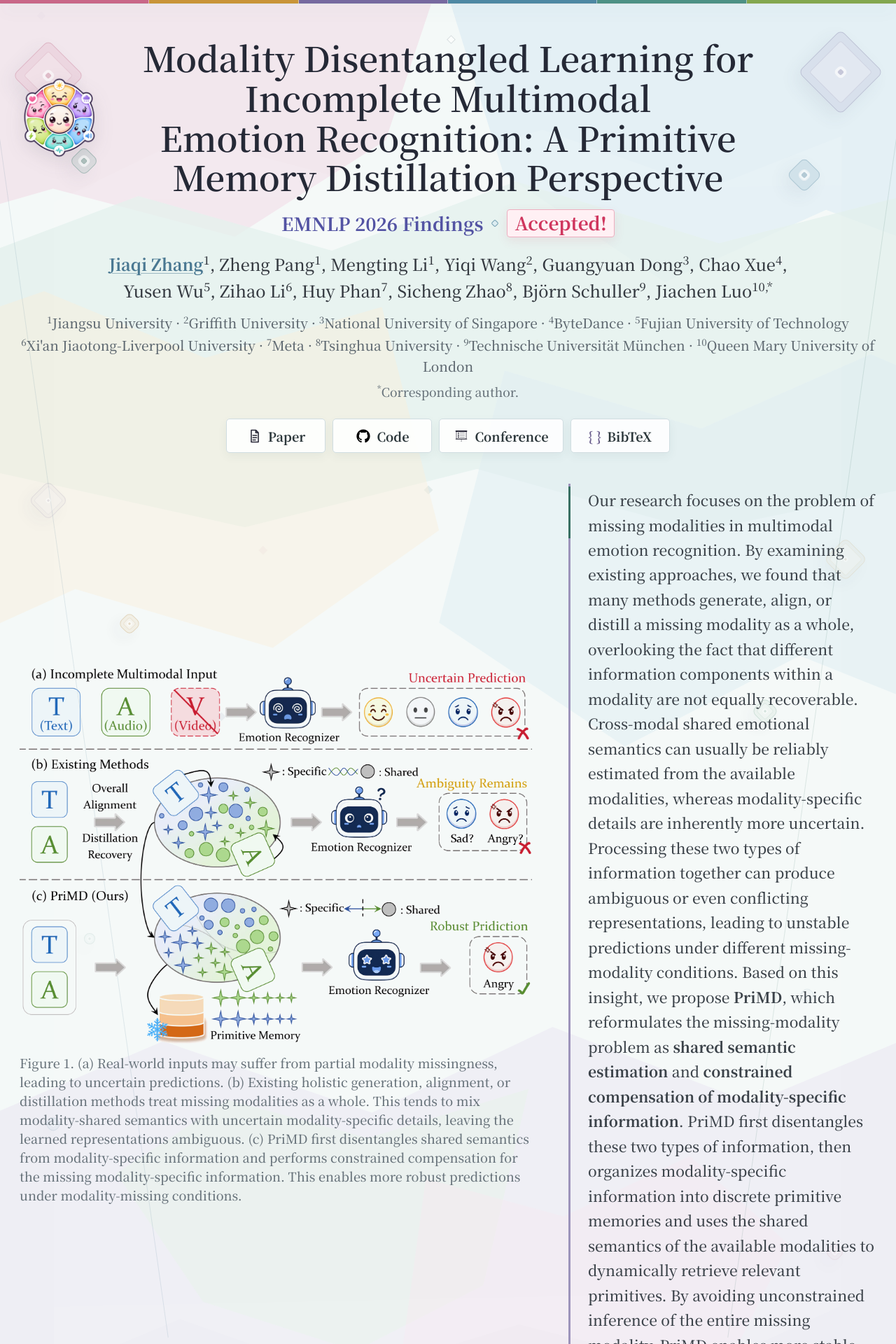
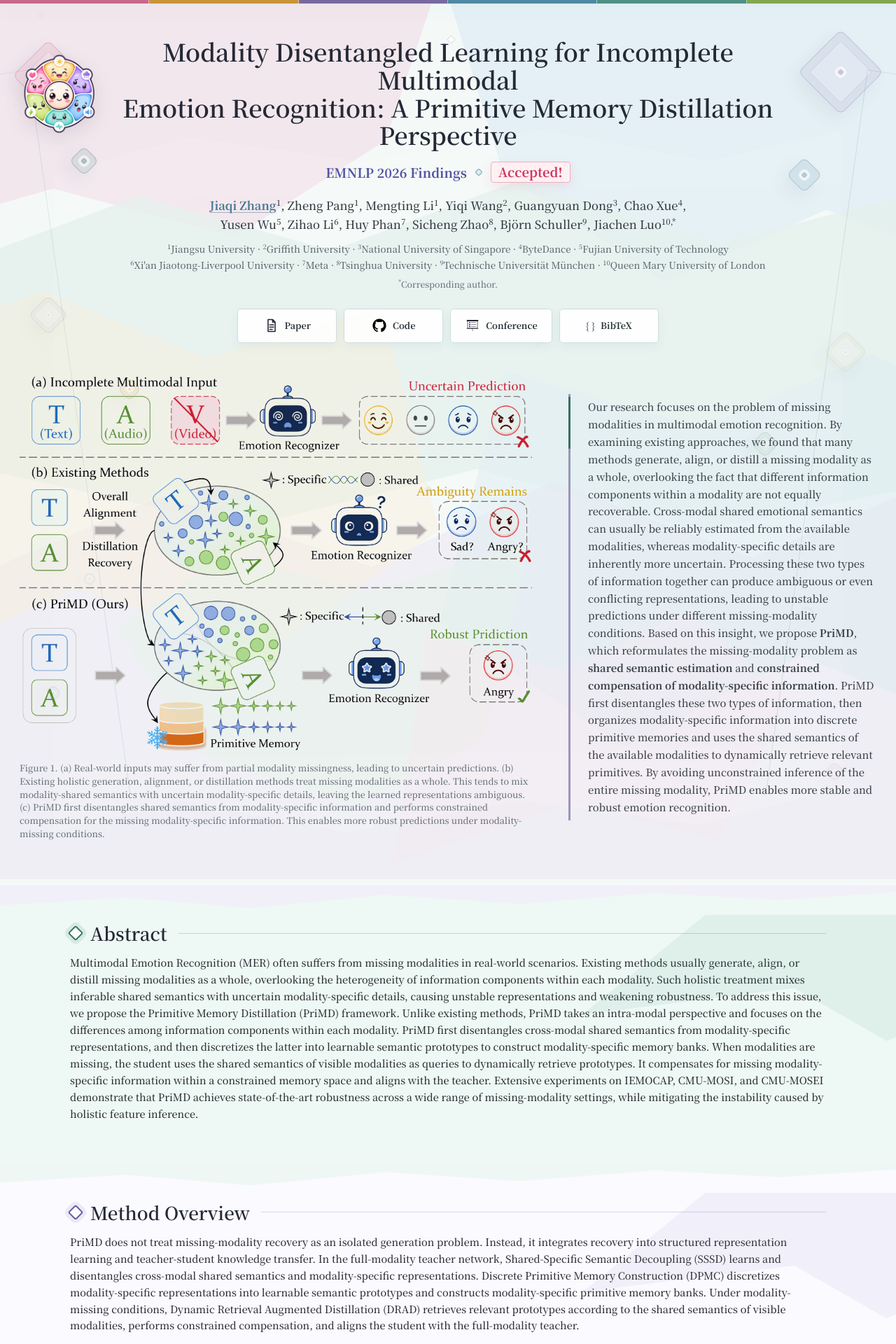
Before and after one commit to JiaqiZhang-Sengoku/JiaqiZhang-Sengoku.github.io, a Jekyll site: the page built from Web/PriMD/index.html, in a window 1280 px wide. Shown: the top 1920 px of the page at 70% size. Built offline with Jekyll 4.4.1, drawn with Linux system fonts in a browser that asks for light colours.

Commit message:
20260707

```diff
--- a/Web/PriMD/index.html
+++ b/Web/PriMD/index.html
@@ -15,7 +15,7 @@ layout: null
   <link rel="shortcut icon" type="image/webp" href="/Web/PriMD/PriMD_Logo.webp?v=20260829-hd">
   <link rel="preload" href="/assets/fonts/noto-serif-sc-latin-vf.woff2?v=20260829" as="font" type="font/woff2" crossorigin>
   <link rel="stylesheet" href="/assets/css/noto-serif-sc.css?v=20260829">
-  <link rel="stylesheet" href="/Web/PriMD/styles.css?v=20260829-noto-serif-sc-compact">
+  <link rel="stylesheet" href="/Web/PriMD/styles.css?v=20260829-noto-serif-sc-compact-30">
 </head>
 <body>
   <main>
--- a/Web/PriMD/styles.css
+++ b/Web/PriMD/styles.css
@@ -29,7 +29,7 @@ body {
   color: var(--ink);
   background: #f4f7f7;
   font-family: "Noto Serif SC", "Source Han Serif SC", "Songti SC", serif;
-  font-size: 20.5px;
+  font-size: 14.4px;
   font-weight: 500;
   line-height: 1.66;
 }
@@ -484,7 +484,7 @@ sup {
   gap: 13px;
   margin: 18px auto 19px;
   color: #5353a3;
-  font-size: 26px;
+  font-size: 18.2px;
   font-weight: 700;
   line-height: 1.25;
 }
@@ -511,7 +511,7 @@ h1 {
   max-width: 1500px;
   margin: 0 auto;
   color: var(--heading);
-  font-size: 49px;
+  font-size: 34.3px;
   font-weight: 600;
   line-height: 1.16;
   letter-spacing: 0;
@@ -525,7 +525,7 @@ h1 {
   max-width: 1320px;
   margin: 0 auto 12px;
   color: #343940;
-  font-size: 23.5px;
+  font-size: 16.5px;
   line-height: 1.62;
 }
 
@@ -562,7 +562,7 @@ h1 {
   max-width: 1340px;
   margin: 0 auto;
   color: #5f6971;
-  font-size: 19px;
+  font-size: 13.3px;
   line-height: 1.58;
   overflow-wrap: anywhere;
 }
@@ -574,7 +574,7 @@ h1 {
 .author-note {
   margin: 7px 0 0;
   color: var(--muted);
-  font-size: 17.5px;
+  font-size: 12.3px;
 }
 
 .link-row {
@@ -598,7 +598,7 @@ h1 {
   background: rgba(255, 255, 255, 0.9);
   box-shadow: 0 5px 14px rgba(47, 78, 88, 0.06);
   color: #2c373b;
-  font-size: 18px;
+  font-size: 12.6px;
   font-weight: 700;
   line-height: 1;
   transition: border-color 0.18s ease, box-shadow 0.18s ease, transform 0.18s ease;
@@ -612,7 +612,7 @@ h1 {
 
 .link-symbol {
   color: var(--violet);
-  font-size: 19px;
+  font-size: 13.3px;
   font-weight: 700;
 }
 
@@ -761,7 +761,7 @@ h2 {
   max-width: 1080px;
   margin: 0 auto 14px;
   color: var(--heading);
-  font-size: 37px;
+  font-size: 25.9px;
   font-weight: 600;
   line-height: 1.25;
   letter-spacing: 0;
@@ -799,7 +799,7 @@ h3 {
   max-width: 1080px;
   margin: 22px auto 8px;
   color: var(--blue);
-  font-size: 25px;
+  font-size: 17.5px;
   font-weight: 700;
   line-height: 1.3;
   letter-spacing: 0;
@@ -907,7 +907,7 @@ p {
 }
 
 .hero-figure figcaption {
-  font-size: 18px;
+  font-size: 12.6px;
   line-height: 1.5;
 }
 
@@ -916,7 +916,7 @@ p {
   padding: 6px 0 6px 25px;
   border-left: 3px solid #9d94bb;
   color: #3b4249;
-  font-size: 21px;
+  font-size: 14.7px;
   line-height: 1.69;
   text-align: left;
 }
@@ -956,7 +956,7 @@ figcaption {
   max-width: 100%;
   margin: 12px auto 0;
   color: var(--muted);
-  font-size: 18px;
+  font-size: 12.6px;
   line-height: 1.52;
   text-align: left;
   overflow-wrap: anywhere;
@@ -1064,7 +1064,7 @@ figcaption {
   border-radius: 4px;
   background: #ffffff;
   color: var(--blue);
-  font: 700 17px/1.2 "Noto Serif SC", "Source Han Serif SC", "Songti SC", serif;
+  font: 700 11.9px/1.2 "Noto Serif SC", "Source Han Serif SC", "Songti SC", serif;
   cursor: pointer;
 }
 
@@ -1083,7 +1083,7 @@ pre {
   border-radius: 4px;
   background: rgba(255, 255, 255, 0.78);
   color: #293236;
-  font-size: 20px;
+  font-size: 14px;
   line-height: 1.58;
   text-align: left;
 }
@@ -1096,7 +1096,7 @@ code {
   min-height: 22px;
   margin: 7px auto 0 !important;
   color: var(--green);
-  font-size: 16.5px;
+  font-size: 11.6px;
   text-align: right;
 }
 
@@ -1149,7 +1149,7 @@ code {
 
   h1 {
     max-width: 960px;
-    font-size: 43.5px;
+    font-size: 30.5px;
   }
 
   .title-line {
@@ -1161,7 +1161,7 @@ code {
   }
 
   .authors {
-    font-size: 22.5px;
+    font-size: 15.8px;
   }
 
   .hero-story {
@@ -1177,7 +1177,7 @@ code {
 
 @media (max-width: 720px) {
   body {
-    font-size: 19px;
+    font-size: 13.3px;
   }
 
   main {
@@ -1365,7 +1365,7 @@ code {
     gap: 8px;
     margin-top: 13px;
     margin-bottom: 16px;
-    font-size: 23px;
+    font-size: 16.1px;
   }
 
   .conference-divider {
@@ -1374,12 +1374,12 @@ code {
   }
 
   h1 {
-    font-size: 36px;
+    font-size: 25.2px;
     line-height: 1.18;
   }
 
   .authors {
-    font-size: 20px;
+    font-size: 14px;
     line-height: 1.6;
   }
 
@@ -1388,11 +1388,11 @@ code {
   }
 
   .institutions {
-    font-size: 17.3px;
+    font-size: 12.1px;
   }
 
   .author-note {
-    font-size: 17px;
+    font-size: 11.9px;
   }
 
   .paper-link {
@@ -1427,7 +1427,7 @@ code {
 
   .hero-context {
     padding: 2px 3px 2px 17px;
-    font-size: 19.2px;
+    font-size: 13.4px;
   }
 
   .section {
@@ -1453,7 +1453,7 @@ code {
   }
 
   h2 {
-    font-size: 33px;
+    font-size: 23.1px;
   }
 
   .content-band h2 {
@@ -1472,11 +1472,11 @@ code {
 
   h3 {
     margin-top: 20px;
-    font-size: 22.5px;
+    font-size: 15.8px;
   }
 
   figcaption {
-    font-size: 17px;
+    font-size: 11.9px;
   }
 
   .table-figure {
@@ -1522,18 +1522,18 @@ code {
 
   pre {
     padding: 15px;
-    font-size: 18px;
+    font-size: 12.6px;
   }
 
 }
 
 @media (max-width: 430px) {
   h1 {
-    font-size: 32px;
+    font-size: 22.4px;
   }
 
   h2 {
-    font-size: 30px;
+    font-size: 21px;
   }
 
   .content-band h2::after {
@@ -1542,7 +1542,7 @@ code {
 
   .conference {
     flex-wrap: wrap;
-    font-size: 21.5px;
+    font-size: 15.1px;
   }
 
   .link-row {
@@ -1555,7 +1555,7 @@ code {
     min-width: 0;
     padding-right: 9px;
     padding-left: 9px;
-    font-size: 16.5px;
+    font-size: 11.6px;
   }
 
 }
```
